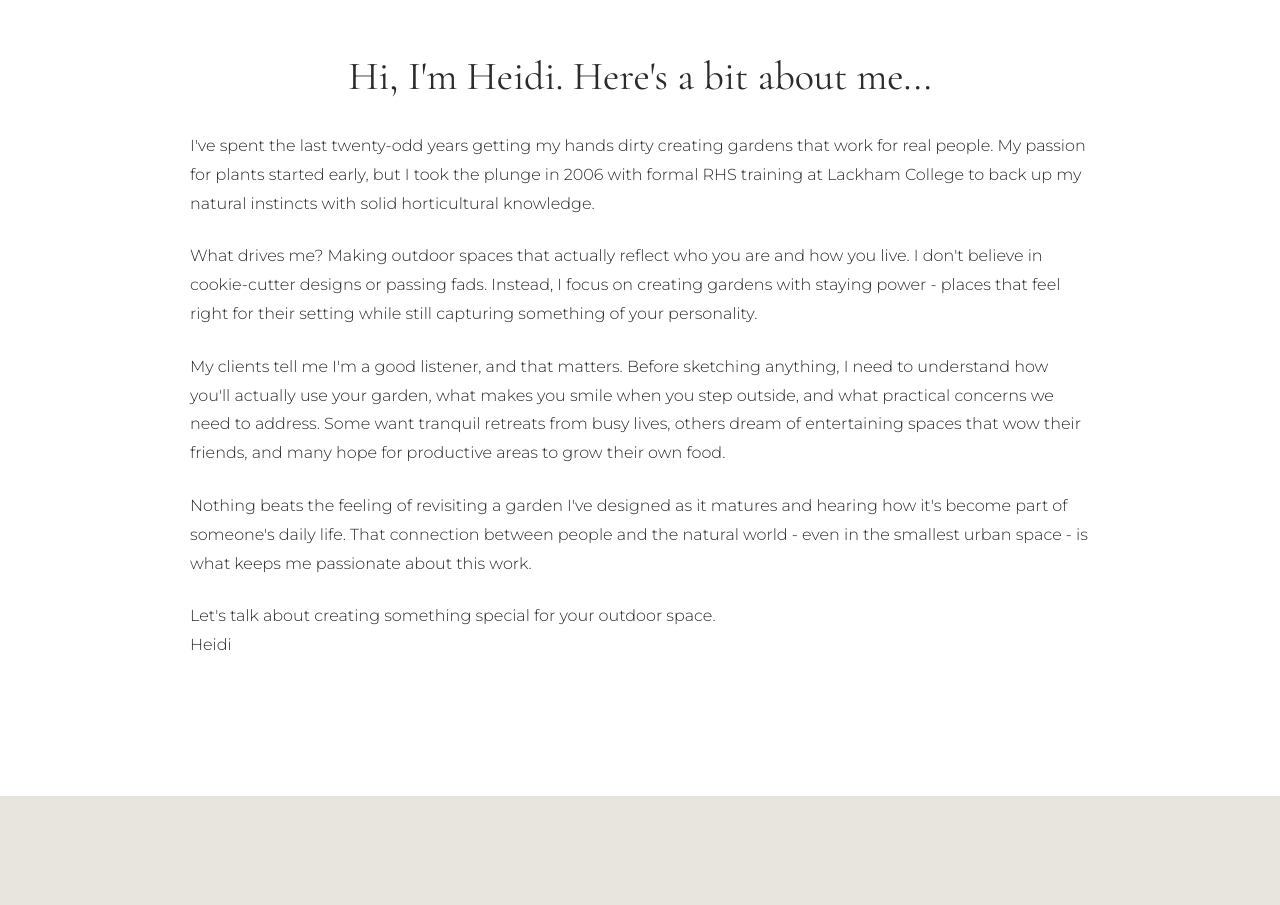
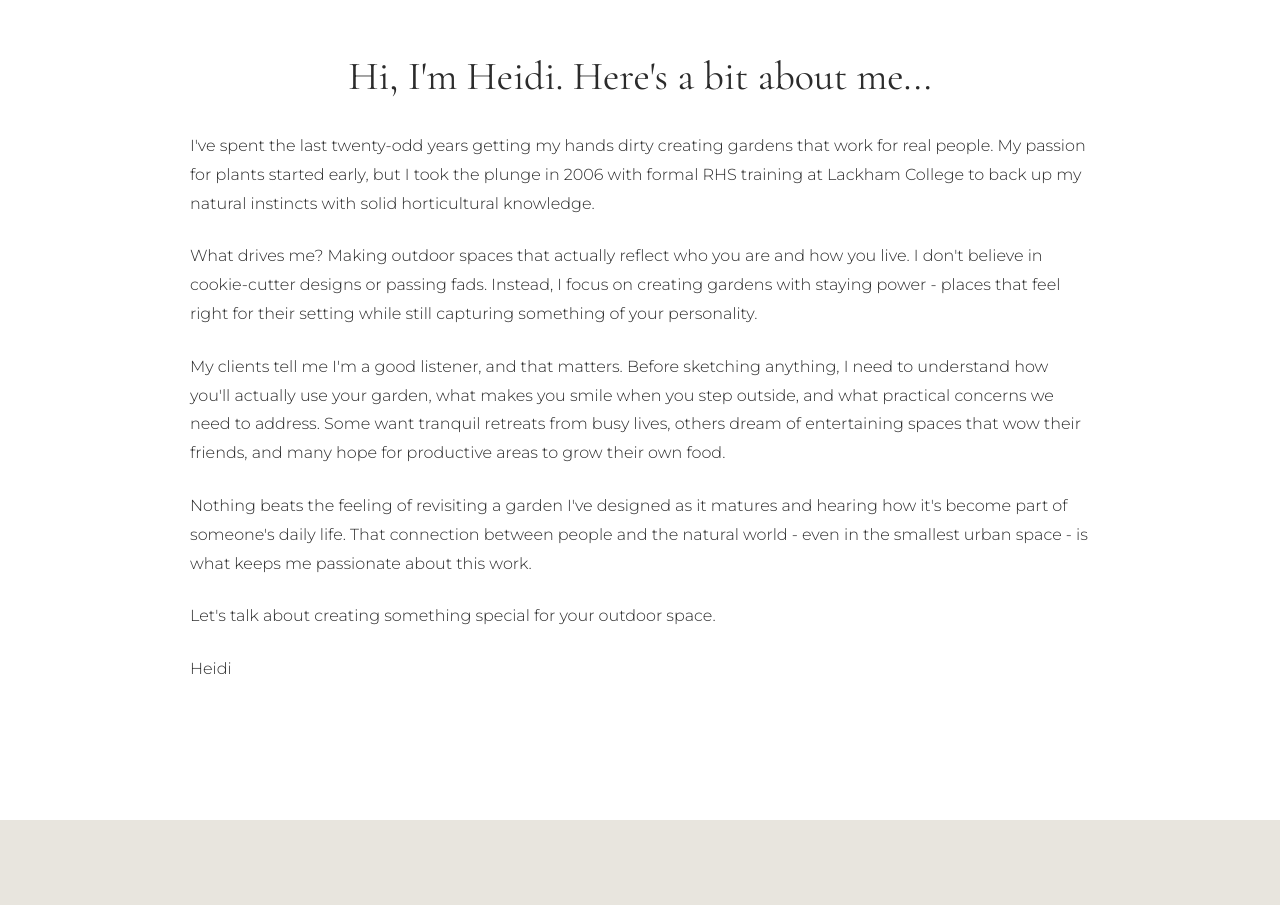
Before and after one commit to gwlt-1970/elements-designs, a plain HTML site: page index.html in a window 1280 px wide. Shown: the part 860-1765 px from the top of the page. Drawn offline with nearby package versions, Linux system fonts and the light colour scheme.

Commit message:
Update index.html

```diff
--- a/index.html
+++ b/index.html
@@ -51,7 +51,9 @@
 
                         <p>Nothing beats the feeling of revisiting a garden I've designed as it matures and hearing how it's become part of someone's daily life. That connection between people and the natural world - even in the smallest urban space - is what keeps me passionate about this work.</p>
 
-                        <p class="signature">Let's talk about creating something special for your outdoor space.<br>Heidi</p>
+                        <p class="signature">Let's talk about creating something special for your outdoor space.</p>
+
+                        </p>Heidi</p>
                     </div>
                 </div>
             </div>
```
